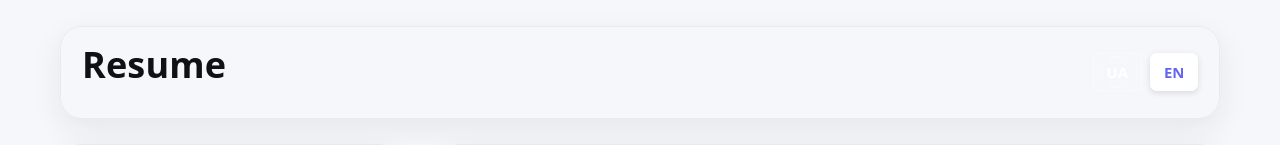
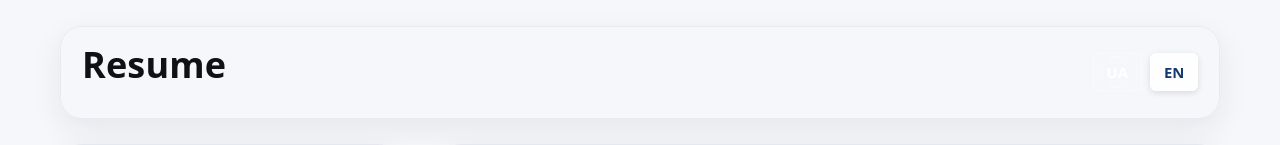
Before and after one commit to mykyta-mokhynia/mycv, an Angular app: page /en in a window 1280 px wide. Shown: the top 145 px of the page. Built offline with nearby package versions, Linux system fonts and the light colour scheme.

Commit message:
Fix language switcher colors using Ribbon Sidebar theme variables

```diff
--- a/src/app/components/cv/cv.component.scss
+++ b/src/app/components/cv/cv.component.scss
@@ -309,6 +309,18 @@
      ========= */
   .emoji { display: inline-block; }
 
+  /* =========
+     Ribbon Sidebar Theme
+     ========= */
+  .theme-ribbon {
+    --ribbon-bg: #163a6b;
+    --ribbon-bg-2: #1f4d8f;
+    --ribbon-ink: #ffffff;
+    --chip-bg: #eef2f7;
+    --dot: #1f4d8f;
+    --divider: #e6e9ee;
+  }
+
   .theme-ribbon::before {
     content: "";
     position: fixed;
--- a/src/app/components/language-switcher/language-switcher.component.scss
+++ b/src/app/components/language-switcher/language-switcher.component.scss
@@ -11,9 +11,9 @@
   --fg: #ffffff;
   --bg: rgba(255, 255, 255, 0.1);
   --bd: rgba(255, 255, 255, 0.3);
-  --fg-active: #6366f1;
-  --bg-active: #ffffff;
-  --bd-active: #ffffff;
+  --fg-active: #ffffff;
+  --bg-active: rgba(255, 255, 255, 0.9);
+  --bd-active: rgba(255, 255, 255, 0.9);
 
   display: inline-flex;
   align-items: center;
@@ -38,7 +38,7 @@
 
   &.active {
     background: var(--bg-active);
-    color: var(--fg-active);
+    color: var(--ribbon-bg, #163a6b);
     border-color: var(--bd-active);
     box-shadow: 0 2px 6px rgba(0, 0, 0, 0.12);
   }
@@ -57,12 +57,23 @@
   }
 }
 
-/* Фіксовані кольори без залежності від теми системи */
-.lang-link {
-  --fg: #ffffff !important;
-  --bg: rgba(255, 255, 255, 0.1) !important;
-  --bd: rgba(255, 255, 255, 0.3) !important;
-  --fg-active: #6366f1 !important;
-  --bg-active: #ffffff !important;
-  --bd-active: #ffffff !important;
+/* Стилі для теми Ribbon Sidebar */
+.theme-ribbon .lang-link {
+  --fg: var(--ribbon-ink, #ffffff);
+  --bg: rgba(255, 255, 255, 0.1);
+  --bd: rgba(255, 255, 255, 0.3);
+  --fg-active: var(--ribbon-bg, #163a6b);
+  --bg-active: rgba(255, 255, 255, 0.95);
+  --bd-active: rgba(255, 255, 255, 0.95);
+
+  &:hover {
+    background: rgba(255, 255, 255, 0.2);
+  }
+
+  &.active {
+    background: var(--bg-active);
+    color: var(--fg-active);
+    border-color: var(--bd-active);
+    box-shadow: 0 2px 6px rgba(0, 0, 0, 0.15);
+  }
 }
```
